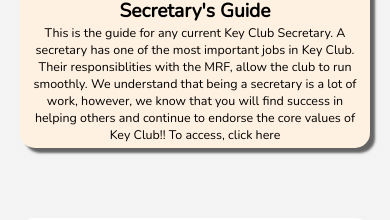
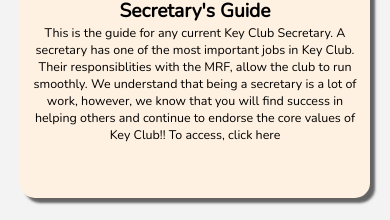
Before and after one commit to tylerdtran/D04E-Key-Club-Website, a plain HTML site: page Secretary.html in a window 390 px wide. Shown: the part 601-821 px from the top of the page. Drawn offline with nearby package versions, Linux system fonts and the light colour scheme.

Commit message:
Update Secretary.css

```diff
--- a/Secretary.css
+++ b/Secretary.css
@@ -101,7 +101,7 @@ body {
    .grid-container {
       display: grid;
       grid-template-columns: 350px;
-      grid-template-rows: 500px 500px;
+      grid-template-rows: 550px 525px;
       grid-gap: 70px;
    }
    .icon-name {
```
